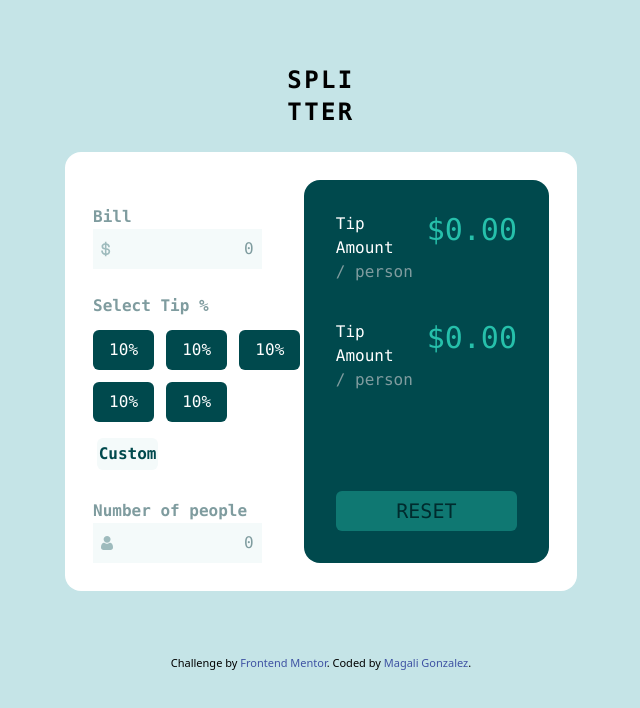
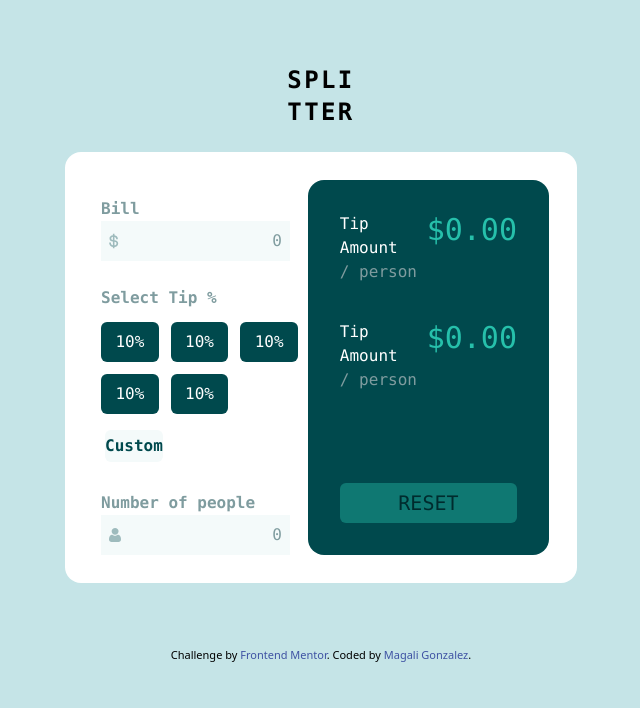
Before and after one commit to anbbel09/tip-calculator-app-main, a website: page index.html in a window 1280 px wide. Shown: the whole page, without its empty margins (319-959 px from the left). Drawn offline with Linux system fonts and the light colour scheme.

Commit message:
se modificaron estilos

```diff
--- a/index.html
+++ b/index.html
@@ -21,11 +21,11 @@
     <section class="my-16">
     <h1 class="font-mono font-semibold tracking-widest text-center text-2xl my-6">SPLI <br> TTER</h1>
     <article class="bg-white lg:w-2/5 lg:m-auto p-7 rounded-2xl">
-      <div class="w-full m-auto flex flex-wrap lg:flex-nowrap">
-        <form action="" class="w-full m-auto">
-          <fieldset class="w-full  mt-6 m-auto">
+      <div class="w-full m-auto flex flex-wrap lg:flex-nowrap lg:justify-between">
+        <form action="" class="w-full m-auto px-2">
+          <fieldset class="w-full  mt-4 m-auto">
             <label class="font-mono font-semibold text-GrayishCyan m-auto" for="inputNumber">Bill</label>
-            <div class="flex p-2 bg-VeryLight lg:w-4/5 m-auto lg:m-0">
+            <div class="flex p-2 bg-VeryLight lg:w-[95%] m-auto lg:m-0">
               <span class="font-mono text-GrayishCyan font-medium flex items-center"><img  src="/images/icon-dollar.svg" alt=""></span>
               <input id="inputNumber" class="w-full font-mono font-medium text-GrayishCyan placeholder:text-end placeholder:text-GrayishCyan placeholder:font-mono placeholder:font-medium focus:outline-none text-end bg-VeryLight"  type="number" placeholder="0">
 
@@ -44,9 +44,9 @@
           </fieldset>
           <fieldset class="w-full  mt-6">
             <label class="font-mono font-semibold text-GrayishCyan" for="numperplp">Number of people</label>
-            <div class="flex p-2 bg-VeryLight w-4/5">
+            <div class="flex p-2 bg-VeryLight w-full lg:w-[95%]">
               <span class="font-mono text-GrayishCyan font-medium flex items-center"><img src="/images/icon-person.svg" alt=""></span>
-              <input id="numperplp" class="w-full font-mono font-medium text-GrayishCyan placeholder:text-end placeholder:text-GrayishCyan placeholder:font-mono placeholder:font-medium focus:outline-none text-end bg-VeryLight"  type="number" placeholder="0">
+              <input id="numperplp" class="w-full font-mono font-medium text-GrayishCyan placeholder:text-end placeholder:text-GrayishCyan placeholder:font-mono placeholder:font-medium focus:outline-none text-end bg-VeryLight lg:w-full"  type="number" placeholder="0">
 
             </div>
           </fieldset>
```
Also changed, not shown: src/output.css.
